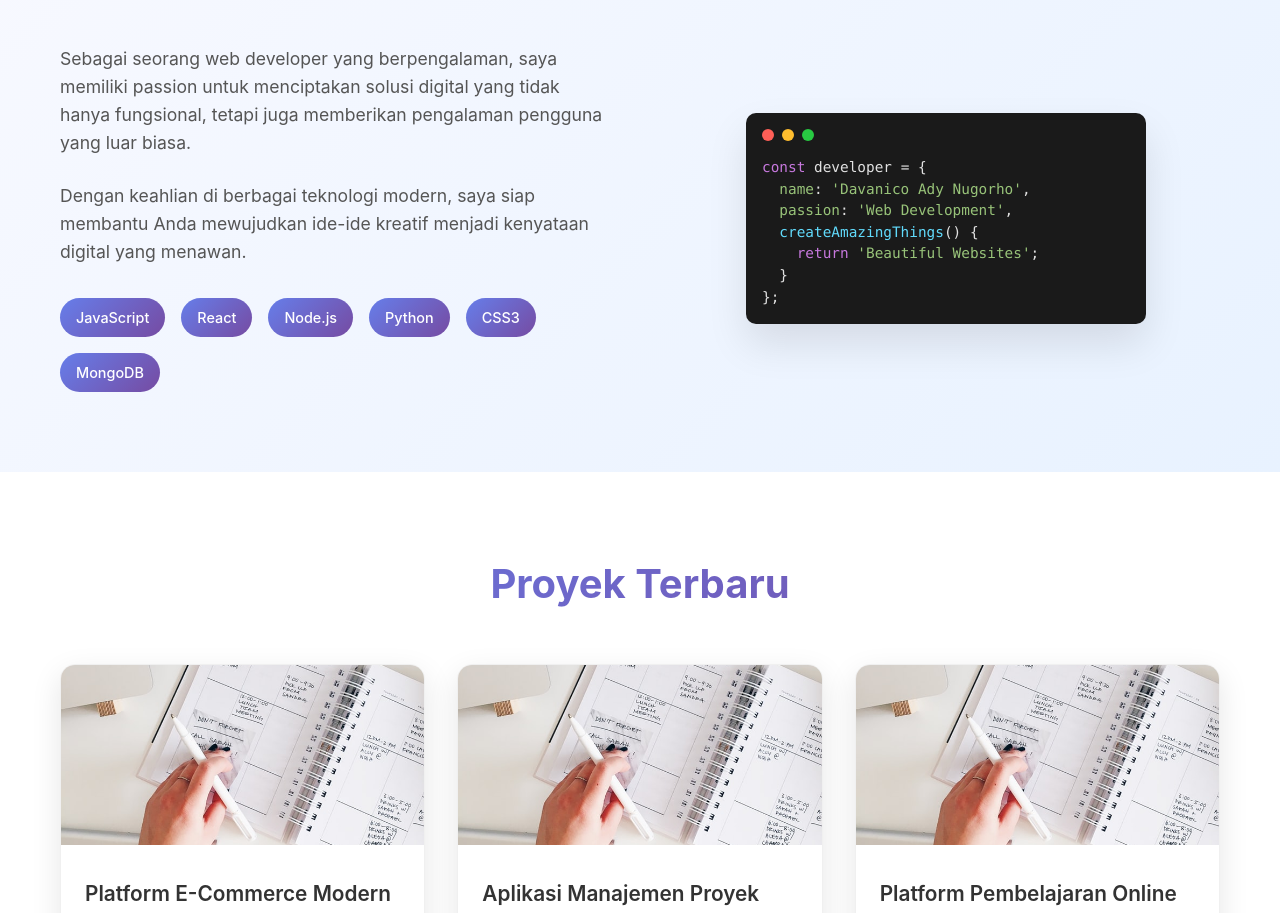
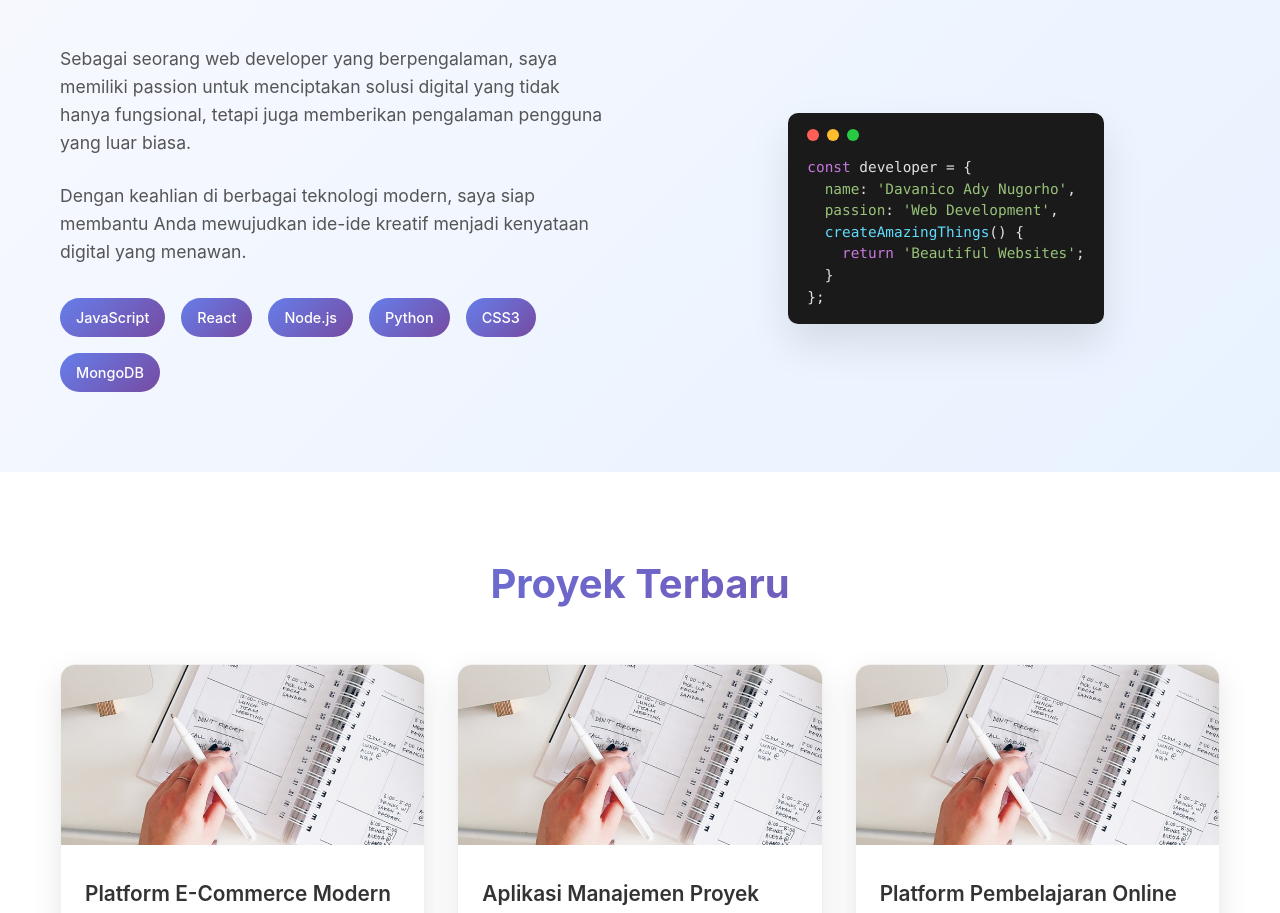
Before and after one commit to Davanico1122/moderen.porto, a plain HTML site: page index.html in a window 1280 px wide. Shown: the part 947-1860 px from the top of the page. Drawn offline with Linux system fonts and the light colour scheme.

Commit message:
Update style.css

```diff
--- a/style.css
+++ b/style.css
@@ -239,12 +239,13 @@ section {
 .code-window {
   background: #1a1a1a;
   border-radius: 10px;
-  padding: 1rem;
-  width: 100%;
-  max-width: 400px;
+  padding: 1rem 1.2rem;
+  width: fit-content; /* ukuran otomatis mengikuti isi */
+  max-width: 100%;
   box-shadow: 0 20px 40px rgba(0, 0, 0, 0.1);
   transition: transform 0.3s ease, box-shadow 0.3s ease;
 }
+
 
 /* Efek Hover (scale) */
 .code-window:hover {
```
